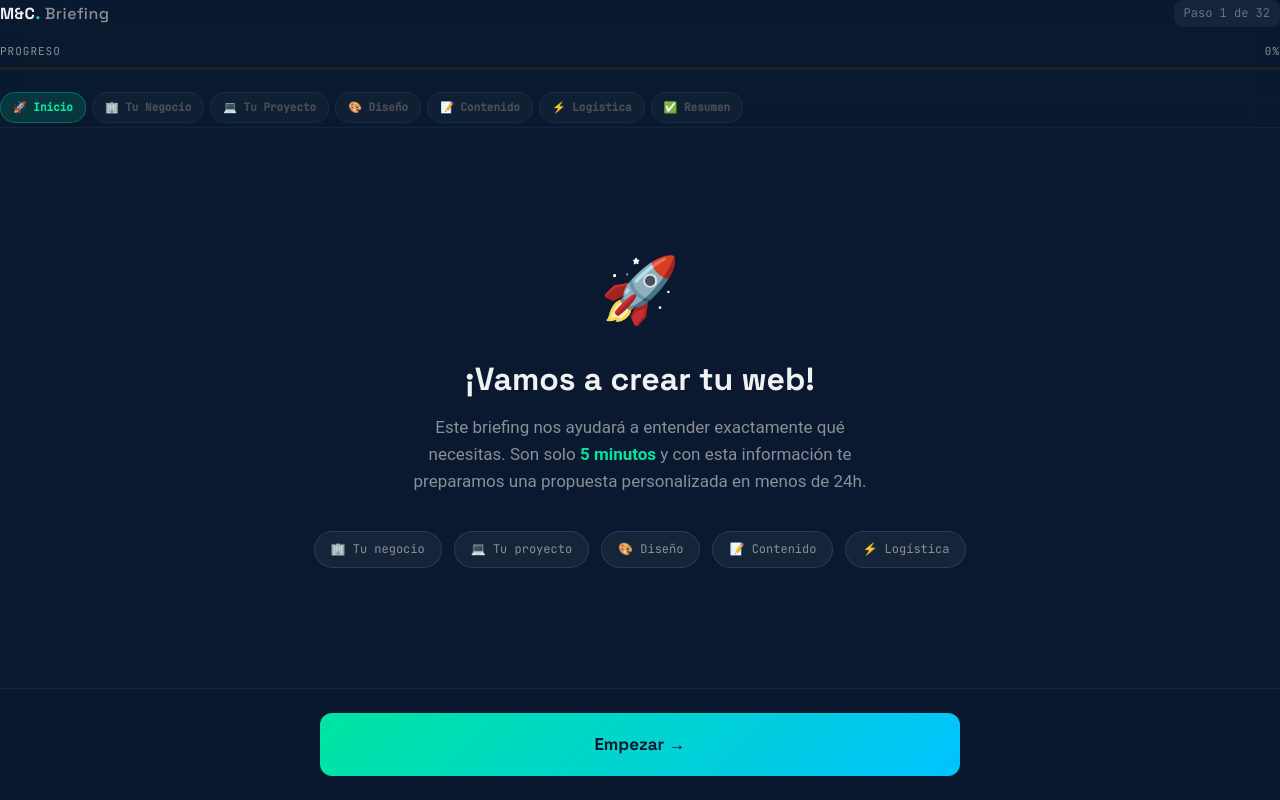
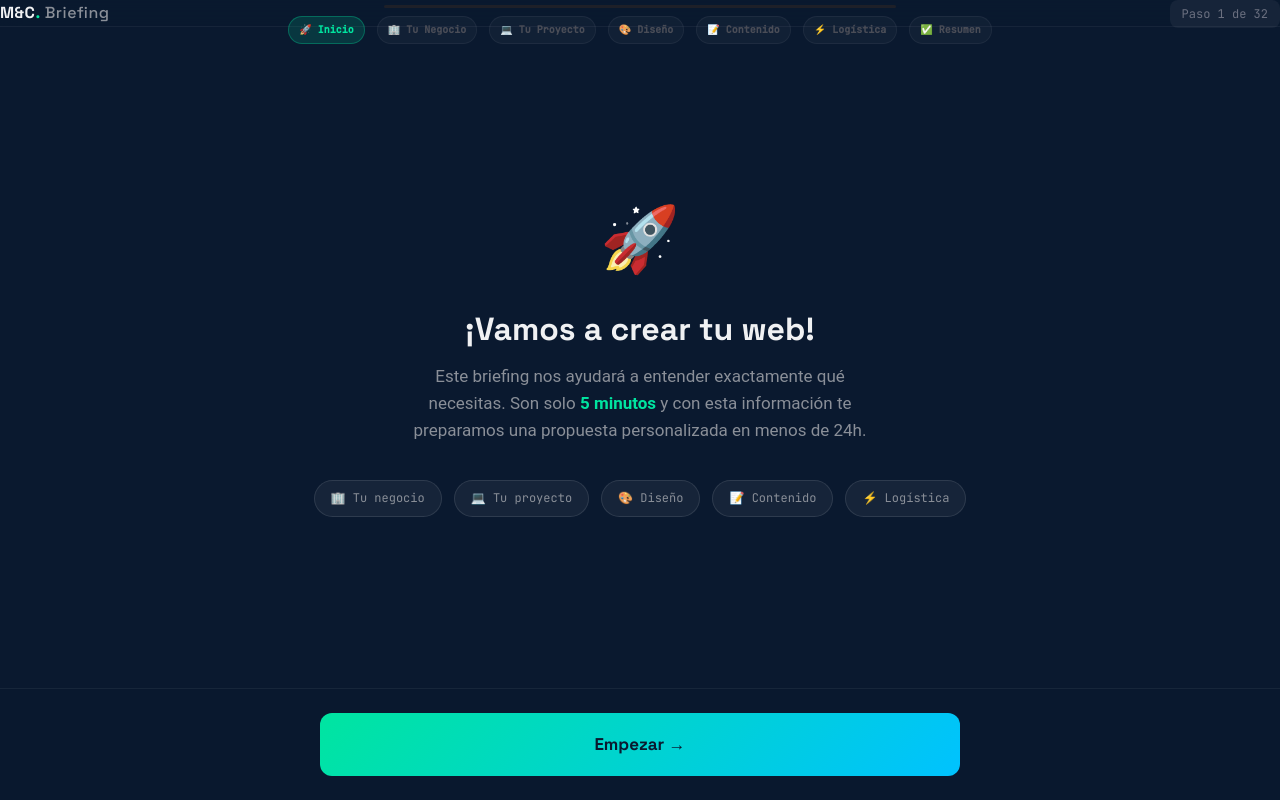
Before and after one commit to markusx5622/mc-websolutions-v2, a Next.js app: page /briefing in a window 1280 px wide. Built offline with nearby package versions, Linux system fonts and the light colour scheme.

Commit message:
💄 UI Polish: Adjusted briefing header with wider edge margins and absolute mathematical centering for progress bar

```diff
--- a/src/app/briefing/page.tsx
+++ b/src/app/briefing/page.tsx
@@ -655,17 +655,21 @@ export default function BriefingPage() {
         ::selection { background: rgba(0,229,160,0.25); }
       `}</style>
 
-      {/* Sticky full-width header */}
-      <div className="w-full px-6 md:px-12 pt-6 pb-4 relative z-10" style={{ position: "sticky", top: 0, background: "rgba(10,25,47,0.92)", backdropFilter: "blur(12px)", borderBottom: "1px solid rgba(255,255,255,0.05)" }}>
-        <div>
-          <div style={{ display: "flex", alignItems: "center", justifyContent: "space-between", marginBottom: 16 }}>
-            <div style={{ display: "flex", alignItems: "center", gap: 10 }}>
-              <a href="/" style={{ fontSize: 16, fontWeight: 700, color: "#f0f1f3", letterSpacing: 0.5, textDecoration: "none", fontFamily: "var(--font-space-grotesk)" }}>M&C<span style={{ color: "#00e5a0" }}>.</span> <span style={{ color: "#8a8f98", fontWeight: 500 }}>Briefing</span></a>
-            </div>
-            <span style={{ fontSize: 12, color: "#6b7080", fontFamily: "var(--font-jetbrains-mono)", background: "rgba(255,255,255,0.05)", padding: "4px 10px", borderRadius: 8 }}>Paso {step + 1} de {STEPS.length}</span>
+      {/* Sticky full-width header with high-fidelity centering */}
+      <div className="w-full px-8 md:px-16 lg:px-24 py-8 flex items-center justify-between relative z-20" style={{ position: "sticky", top: 0, background: "rgba(10,25,47,0.92)", backdropFilter: "blur(12px)", borderBottom: "1px solid rgba(255,255,255,0.05)" }}>
+        {/* Left: Logo */}
+        <div className="relative z-20 flex-shrink-0">
+          <a href="/" style={{ fontSize: 16, fontWeight: 700, color: "#f0f1f3", letterSpacing: 0.5, textDecoration: "none", fontFamily: "var(--font-space-grotesk)" }}>
+            M&C<span style={{ color: "#00e5a0" }}>.</span> <span style={{ color: "#8a8f98", fontWeight: 500 }}>Briefing</span>
+          </a>
+        </div>
+
+        {/* Center: Progress & Category Pills */}
+        <div className="absolute left-1/2 transform -translate-x-1/2 flex flex-col items-center justify-center w-full max-w-sm md:max-w-md lg:max-w-lg">
+          <div className="w-full mb-2">
+            <ProgressBar current={step} total={totalSteps} />
           </div>
-          <ProgressBar current={step} total={totalSteps} />
-          <div style={{ display: "flex", gap: 6, marginTop: 14, overflowX: "auto", paddingBottom: 4, scrollbarWidth: "none" }}>
+          <div className="hidden md:flex gap-3 overflow-x-auto no-scrollbar scroll-smooth" style={{ scrollbarWidth: "none" }}>
             {SECTIONS.map((sec) => {
               const secSteps = STEPS.filter(st => st.section === sec.id);
               const firstIdx = STEPS.indexOf(secSteps[0]);
@@ -673,12 +677,19 @@ export default function BriefingPage() {
               const isActive = step >= firstIdx && step <= lastIdx;
               const isDone = step > lastIdx;
               return (
-                <span key={sec.id} style={{ fontSize: 11, padding: "6px 12px", borderRadius: 15, whiteSpace: "nowrap", background: isActive ? "rgba(0,229,160,0.15)" : isDone ? "rgba(0,229,160,0.08)" : "rgba(255,255,255,0.03)", color: isActive ? "#00e5a0" : isDone ? "#4a6a5a" : "#4a4d57", border: `1.5px solid ${isActive ? "rgba(0,229,160,0.3)" : "rgba(255,255,255,0.05)"}`, fontFamily: "var(--font-jetbrains-mono)", fontWeight: 600, transition: "all 0.3s" }}>
+                <span key={sec.id} style={{ fontSize: 10, padding: "5px 10px", borderRadius: 15, whiteSpace: "nowrap", background: isActive ? "rgba(0,229,160,0.15)" : isDone ? "rgba(0,229,160,0.08)" : "rgba(255,255,255,0.03)", color: isActive ? "#00e5a0" : isDone ? "#4a6a5a" : "#4a4d57", border: `1px solid ${isActive ? "rgba(0,229,160,0.3)" : "rgba(255,255,255,0.05)"}`, fontFamily: "var(--font-jetbrains-mono)", fontWeight: 600, transition: "all 0.3s" }}>
                   {sec.icon} {sec.label}
                 </span>
               );
             })}
           </div>
+        </div>
+
+        {/* Right: Step Counter */}
+        <div className="relative z-20 flex-shrink-0">
+          <span style={{ fontSize: 12, color: "#6b7080", fontFamily: "var(--font-jetbrains-mono)", background: "rgba(255,255,255,0.05)", padding: "6px 12px", borderRadius: 8 }}>
+            Paso {step + 1} de {STEPS.length}
+          </span>
         </div>
       </div>
 
```
